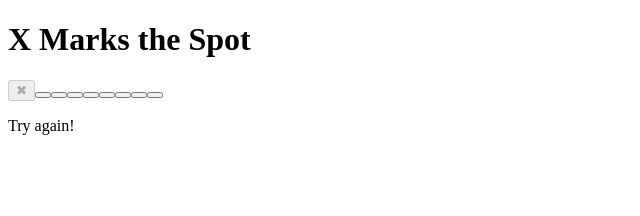
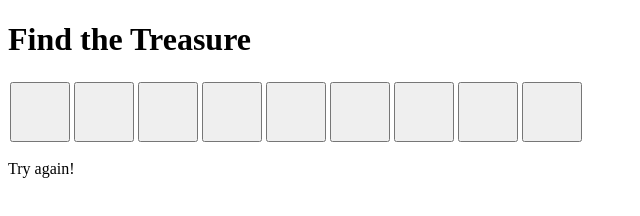
Before and after one commit to 0liverK/Codesters, a plain HTML site: page 2027/Week 3/Homework/index.html in a window 1280 px wide. Both pictures are taken after a click on the button 16 px from the left and 93 px from the top of the page. Shown: the whole page, without its empty margins (0-640 px from the left). Drawn offline with Linux system fonts and the light colour scheme.

Commit message:
Homework

```diff
--- a/2027/Week 3/Homework/index.html
+++ b/2027/Week 3/Homework/index.html
@@ -1,22 +1,19 @@
 <!DOCTYPE html>
-<html lang="en">
+<html>
 <head>
-<meta charset="UTF-8">
-<meta name="viewport" content="width=device-width, initial-scale=1.0">
-<link rel="stylesheet" href="style.css">
+  <title>Treasure Hunt</title>
+  <style>
+    button { width: 60px; height: 60px; font-size: 20px; margin: 2px; }
+  </style>
 </head>
 <body>
 
-  <main class="map">
-    <h1>X Marks the Spot</h1>
-
-    <div class="grid" id="grid"></div>
-
-    <p class="status" id="status" aria-live="polite">&nbsp;</p>
-
-    <button class="again" id="again" hidden>Bury the treasure again</button>
-  </main>
+  <h1>Find the Treasure</h1>
+  <div id="grid"></div>
+  <p id="message"></p>
+  <button id="restart" style="display:none">Play Again</button>
 
   <script src="script.js"></script>
+
 </body>
 </html>
--- a/2027/Week 3/Homework/script.js
+++ b/2027/Week 3/Homework/script.js
@@ -1,53 +1,32 @@
-const GRID_SIZE = 9;
+let treasureSpot;
+const grid = document.getElementById("grid");
+const message = document.getElementById("message");
+const restartBtn = document.getElementById("restart");
 
-const grid = document.getElementById("grid");
-const status = document.getElementById("status");
-const againBtn = document.getElementById("again");
+function startGame() {
+  treasureSpot = Math.floor(Math.random() * 9);
+  message.textContent = "";
+  restartBtn.style.display = "none";
+  grid.innerHTML = "";
 
-let treasureIndex = null;
-let gameOver = false;
-
-function newGame() {
-  treasureIndex = Math.floor(Math.random() * GRID_SIZE);
-  gameOver = false;
-  status.textContent = "\u00A0";
-  status.className = "status";
-  againBtn.hidden = true;
-
-  grid.innerHTML = "";
-  for (let i = 0; i < GRID_SIZE; i++) {
-    const plot = document.createElement("button");
-    plot.className = "plot";
-    plot.setAttribute("aria-label", `Dig plot ${i + 1}`);
-    plot.addEventListener("click", () => dig(i, plot));
-    grid.appendChild(plot);
+  for (let i = 0; i < 9; i++) {
+    const btn = document.createElement("button");
+    btn.onclick = function () {
+      checkSpot(i);
+    };
+    grid.appendChild(btn);
   }
 }
 
-function dig(index, plotEl) {
-  if (gameOver) return;
-
-  if (index === treasureIndex) {
-    plotEl.textContent = "\u{1F3C6}";
-    plotEl.classList.add("hit");
-    status.textContent = "You found the treasure!";
-    status.className = "status win";
-    endGame();
+function checkSpot(spot) {
+  if (spot === treasureSpot) {
+    message.textContent = "You found the treasure!";
+    restartBtn.style.display = "inline";
   } else {
-    plotEl.textContent = "\u2716";
-    plotEl.classList.add("miss");
-    plotEl.disabled = true;
-    status.textContent = "Try again!";
-    status.className = "status lose";
+    message.textContent = "Try again!";
   }
 }
 
-function endGame() {
-  gameOver = true;
-  document.querySelectorAll(".plot").forEach((btn) => (btn.disabled = true));
-  againBtn.hidden = false;
-}
+restartBtn.onclick = startGame;
 
-againBtn.addEventListener("click", newGame);
-
-newGame();
+startGame();
```
